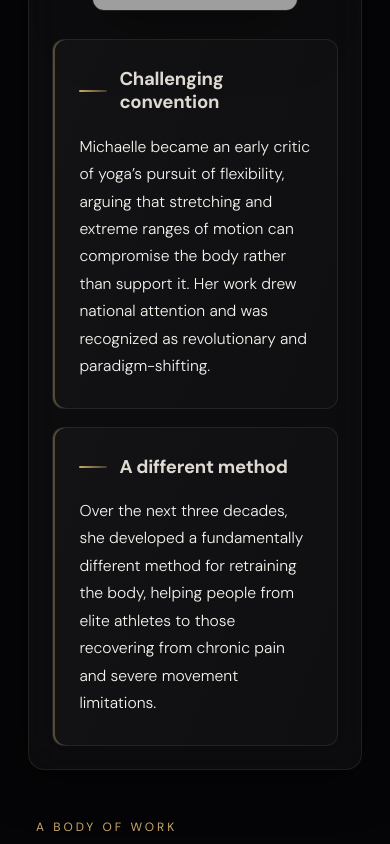
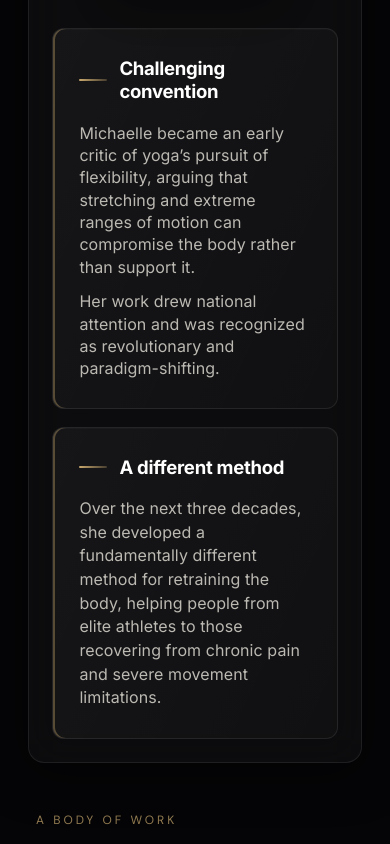
Before and after one commit to corrigarton/FitAlign-Landing-Page, a React (Vite) app: page / in a window 390 px wide. Shown: the part 8580-9424 px from the top of the page. Built offline with nearby package versions, Linux system fonts and the light colour scheme; grey boxes are pictures that could not be loaded.

Commit message:
Refine about section layout and responsive story styling

```diff
--- a/src/App.tsx
+++ b/src/App.tsx
@@ -3115,16 +3115,25 @@ function AboutSection() {
   )
 
   const storyHeadlineStyle: React.CSSProperties = {
-    color: "rgba(240,236,227,0.92)",
-    fontFamily: "var(--font-display)",
-    fontSize: "clamp(1.16rem, 1.65vw, 1.32rem)",
-    fontWeight: 650,
-    letterSpacing: "-0.015em",
-    lineHeight: 1.25,
-    marginBottom: "18px",
+    color: isMobile ? "#ffffff" : "#d7b463",
+    fontFamily: "'Inter', system-ui, sans-serif",
+    fontSize: isMobile
+      ? "clamp(1.16rem, 1.65vw, 1.32rem)"
+      : "13px",
+    fontWeight: isMobile ? 650 : 500,
+    letterSpacing: isMobile ? "-0.015em" : "0.14em",
+    lineHeight: isMobile ? 1.25 : 1.35,
+    textTransform: isMobile ? "none" : "uppercase",
+    marginBottom: isMobile ? "18px" : "22px",
     display: "flex",
     alignItems: "center",
     gap: "12px",
+    justifyContent: isMobile ? "flex-start" : "center",
+    width: "100%",
+    padding: isMobile ? 0 : "15px 20px",
+    border: isMobile ? "none" : "1px solid rgba(201,169,110,0.2)",
+    borderRadius: isMobile ? 0 : "10px",
+    background: isMobile ? "transparent" : "rgba(201,169,110,0.035)",
   }
 
   const storyHeadlineAccentStyle: React.CSSProperties = {
@@ -3135,24 +3144,43 @@ function AboutSection() {
     background: "linear-gradient(90deg, #c9a96e, rgba(201,169,110,0.28))",
   }
 
+  const storyNumberStyle: React.CSSProperties = {
+    color: "rgba(215,180,99,0.72)",
+    fontSize: "11px",
+    fontWeight: 700,
+    letterSpacing: "0.14em",
+    lineHeight: 1,
+    flexShrink: 0,
+    transform: "translateY(1px)",
+  }
+
   const storyBodyStyle: React.CSSProperties = {
-    color: "#f7f5f0",
-    fontFamily: "'DM Sans', system-ui, sans-serif",
-    fontSize: "clamp(0.98rem, 1.35vw, 1.05rem)",
-    fontWeight: 300,
-    fontVariationSettings: "'wght' 300",
-    lineHeight: 1.75,
+    color: isMobile
+      ? "rgba(240,236,227,0.77)"
+      : "rgba(240,236,227,0.78)",
+    fontFamily: "'Inter', system-ui, sans-serif",
+    fontSize: "clamp(1rem, 1.35vw, 1.08rem)",
+    fontWeight: 400,
+    fontVariationSettings: "'wght' 400",
+    lineHeight: 1.4,
+    letterSpacing: "0.005em",
     width: "100%",
   }
 
   const firstStoryBlock = (
     <>
       <p style={storyHeadlineStyle}>
-        <span aria-hidden="true" style={storyHeadlineAccentStyle} />
+        {isMobile && (
+          <span aria-hidden="true" style={storyHeadlineAccentStyle} />
+        )}
+        {!isMobile && <span aria-hidden="true" style={storyNumberStyle}>01</span>}
+        {!isMobile && <span aria-hidden="true" style={{ opacity: 0.45 }}>→</span>}
         A dedicated yogi
       </p>
       <p style={storyBodyStyle}>
-        Michaelle Edwards began studying yoga at 18 under Swami Satchidananda.{" "}
+        Michaelle Edwards began studying yoga at 18 under Swami Satchidananda.
+        <br />
+        <span aria-hidden="true" style={{ display: "block", height: "12px" }} />
         After experiencing injury and instability within her own practice, she
         began questioning whether commonly taught movements reflected the body’s
         natural design.
@@ -3163,13 +3191,19 @@ function AboutSection() {
   const secondStoryBlock = (
     <>
       <p style={storyHeadlineStyle}>
-        <span aria-hidden="true" style={storyHeadlineAccentStyle} />
+        {isMobile && (
+          <span aria-hidden="true" style={storyHeadlineAccentStyle} />
+        )}
+        {!isMobile && <span aria-hidden="true" style={storyNumberStyle}>02</span>}
+        {!isMobile && <span aria-hidden="true" style={{ opacity: 0.45 }}>→</span>}
         Challenging convention
       </p>
       <p style={storyBodyStyle}>
         Michaelle became an early critic of yoga’s pursuit of flexibility,
         arguing that stretching and extreme ranges of motion can compromise the
-        body rather than support it.{" "}
+        body rather than support it.
+        <br />
+        <span aria-hidden="true" style={{ display: "block", height: "12px" }} />
         Her work drew national attention and was
         recognized as revolutionary and paradigm-shifting.
       </p>
@@ -3179,10 +3213,14 @@ function AboutSection() {
   const thirdStoryBlock = (
     <>
       <p style={storyHeadlineStyle}>
-        <span aria-hidden="true" style={storyHeadlineAccentStyle} />
+        {isMobile && (
+          <span aria-hidden="true" style={storyHeadlineAccentStyle} />
+        )}
+        {!isMobile && <span aria-hidden="true" style={storyNumberStyle}>03</span>}
+        {!isMobile && <span aria-hidden="true" style={{ opacity: 0.45 }}>→</span>}
         A different method
       </p>
-      <p style={storyBodyStyle}>
+      <p style={{ ...storyBodyStyle, lineHeight: 1.48 }}>
         Over the next three decades, she developed a fundamentally different method
         for retraining the body, helping people from elite athletes to those
         recovering from chronic pain and severe movement limitations.
@@ -3191,12 +3229,15 @@ function AboutSection() {
   )
 
   const storyPanelStyle: React.CSSProperties = {
-    padding: isMobile ? "28px 26px" : "28px 24px",
-    border: "1px solid rgba(255,255,255,0.075)",
-    borderRadius: "12px",
-    background:
-      "linear-gradient(110deg, rgba(255,255,255,0.032), rgba(255,255,255,0.014))",
-    boxShadow: "inset 2px 0 0 rgba(201,169,110,0.38)",
+    padding: isMobile ? "28px 26px" : 0,
+    border: isMobile ? "1px solid rgba(255,255,255,0.075)" : "none",
+    borderRadius: isMobile ? "12px" : 0,
+    background: isMobile
+      ? "linear-gradient(115deg, rgba(255,255,255,0.042), rgba(255,255,255,0.018))"
+      : "transparent",
+    boxShadow: isMobile
+      ? "inset 2px 0 0 rgba(201,169,110,0.38), inset 0 1px 0 rgba(255,255,255,0.025)"
+      : "none",
   }
 
   const bioBlock = (
@@ -3204,7 +3245,7 @@ function AboutSection() {
       style={{
         display: "flex",
         flexDirection: "column",
-        gap: "18px",
+        gap: isMobile ? "18px" : "42px",
         marginBottom: "24px",
       }}
     >
@@ -3228,7 +3269,7 @@ function AboutSection() {
             fontSize: "12px",
             letterSpacing: "0.25em",
             textTransform: "uppercase",
-            color: "#c9a96e",
+    color: "rgba(201,169,110,0.72)",
             marginBottom: "20px",
             textAlign: isMobile ? "left" : "center",
           }}
@@ -3415,6 +3456,7 @@ function AboutSection() {
           borderRadius: "12px",
           border: "1px solid rgba(255,255,255,0.09)",
           boxShadow: "0 24px 60px rgba(0,0,0,0.28)",
+          filter: "brightness(0.95) saturate(0.92)",
         }}
       />
     </div>
@@ -3460,17 +3502,27 @@ function AboutSection() {
       <Card
         padded={false}
         style={{
-          padding: "clamp(32px, 4vw, 52px)",
+          padding: 0,
           maxWidth: "1280px",
           margin: "0 auto",
+          background: "transparent",
+          backdropFilter: "none",
+          WebkitBackdropFilter: "none",
+          border: "none",
+          borderRadius: 0,
+          boxShadow: "none",
+          overflow: "visible",
         }}
       >
         <div
           style={{
           display: "grid",
-          gridTemplateColumns: "430px minmax(0, 1fr)",
-          gap: "clamp(32px, 5vw, 64px)",
+          gridTemplateColumns: "430px minmax(0, 650px)",
+          gap: "clamp(64px, 7vw, 100px)",
           alignItems: "stretch",
+          justifyContent: "center",
+          maxWidth: "1180px",
+          margin: "0 auto",
           }}
         >
         {/* Photo */}
@@ -3495,6 +3547,7 @@ function AboutSection() {
               height: "100%",
               objectFit: "cover",
               display: "block",
+              filter: "brightness(0.95) saturate(0.92)",
             }}
           />
         </div>
@@ -3505,6 +3558,7 @@ function AboutSection() {
             flexDirection: "column",
             justifyContent: "center",
             width: "100%",
+            maxWidth: "650px",
           }}
         >
           {bioBlock}
```
